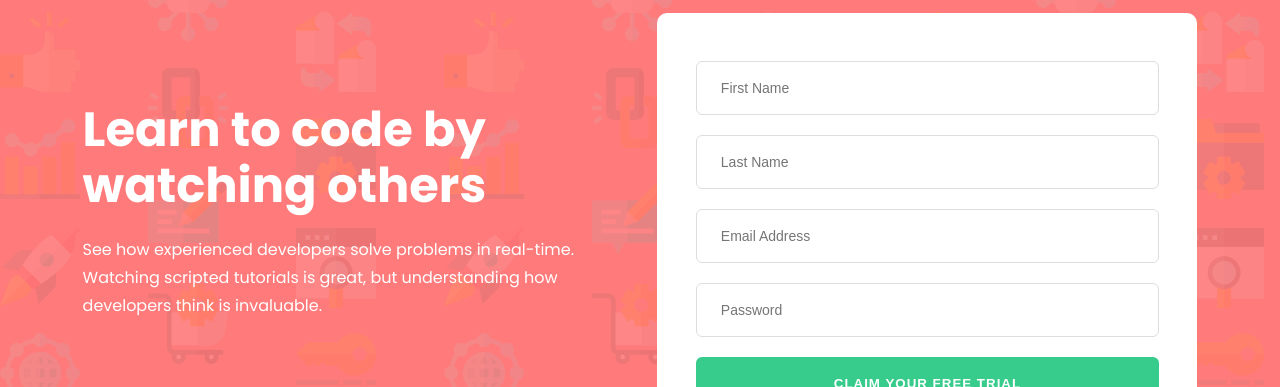
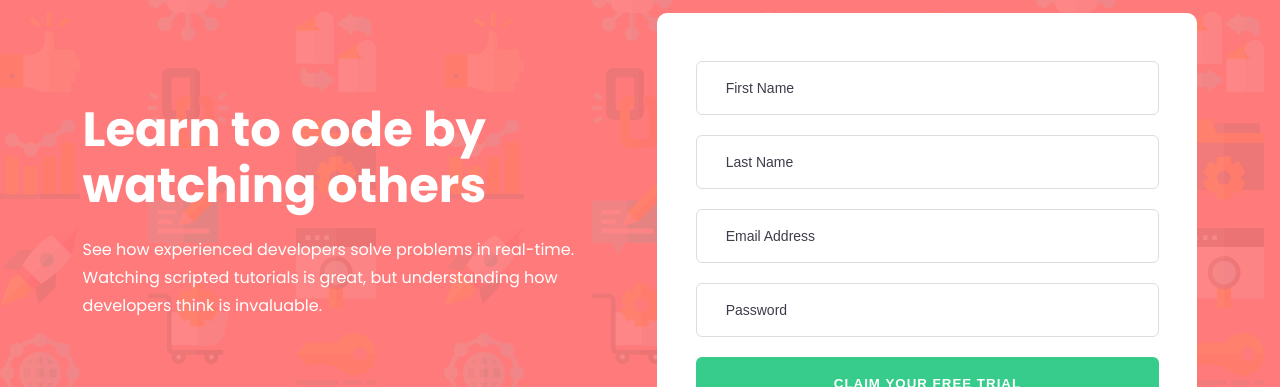
Before and after one commit to talisong-cardoso/Intro-component-with-sign-up-form, a website: page index.html in a window 1280 px wide. Shown: the part 189-576 px from the top of the page. Drawn offline with Linux system fonts and the light colour scheme.

Commit message:
ajustes nas fontes 3.0

```diff
--- a/src/styles/index.css
+++ b/src/styles/index.css
@@ -102,7 +102,7 @@ body {
 
 .claim-form__input {
   width: 100%;
-  padding-inline-start: 1.5rem;
+  padding-inline-start: 1.8rem;
   height: 54px;
   border-radius: var(--radius-small);
   border: 1px solid #ddd;
@@ -143,6 +143,7 @@ body {
 
 .claim-form__input::placeholder {
   font-size: 14px;
+  color: var(--colors-dark-blue);
 }
 
 #claim-form__button {
```
